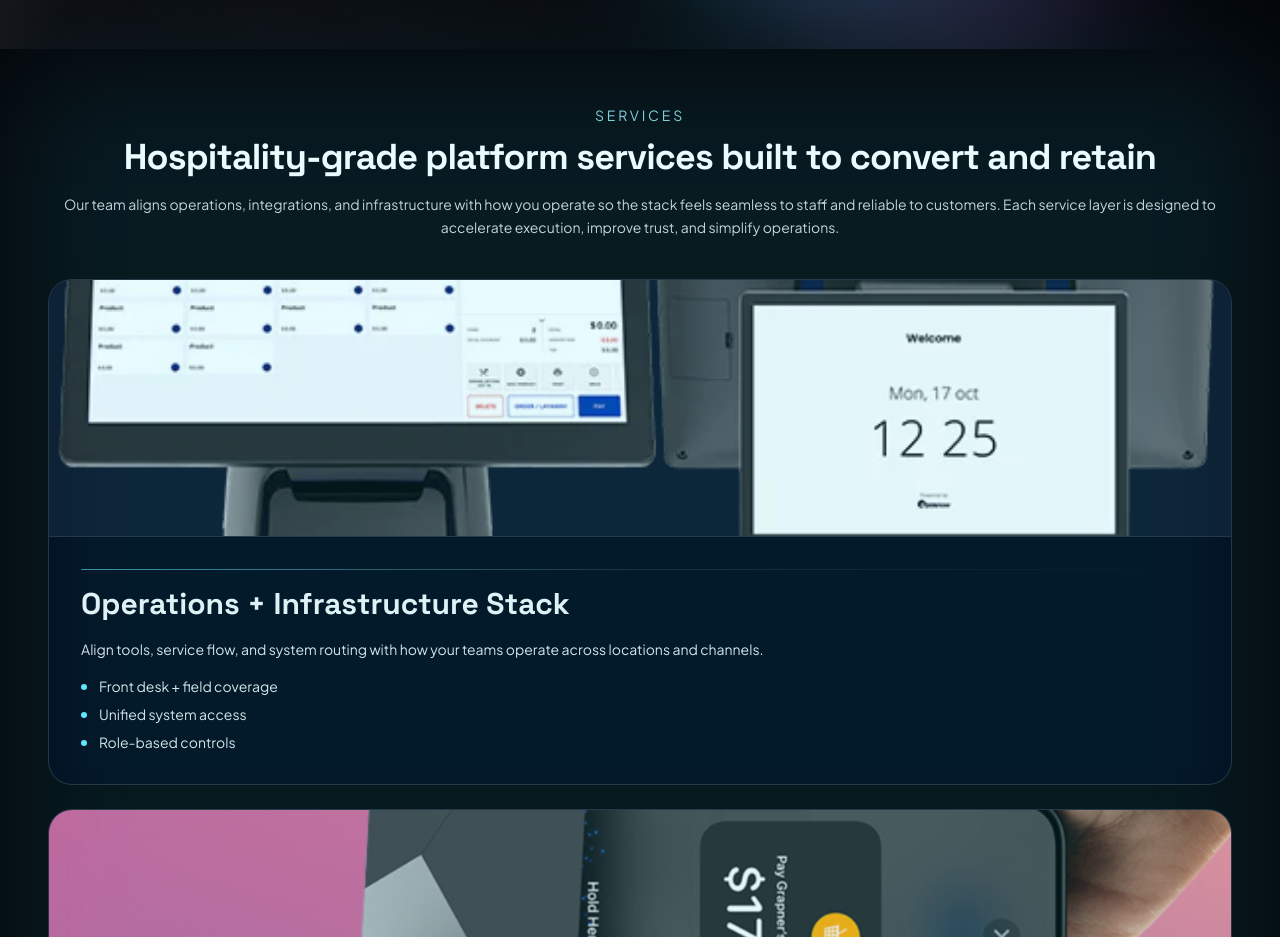
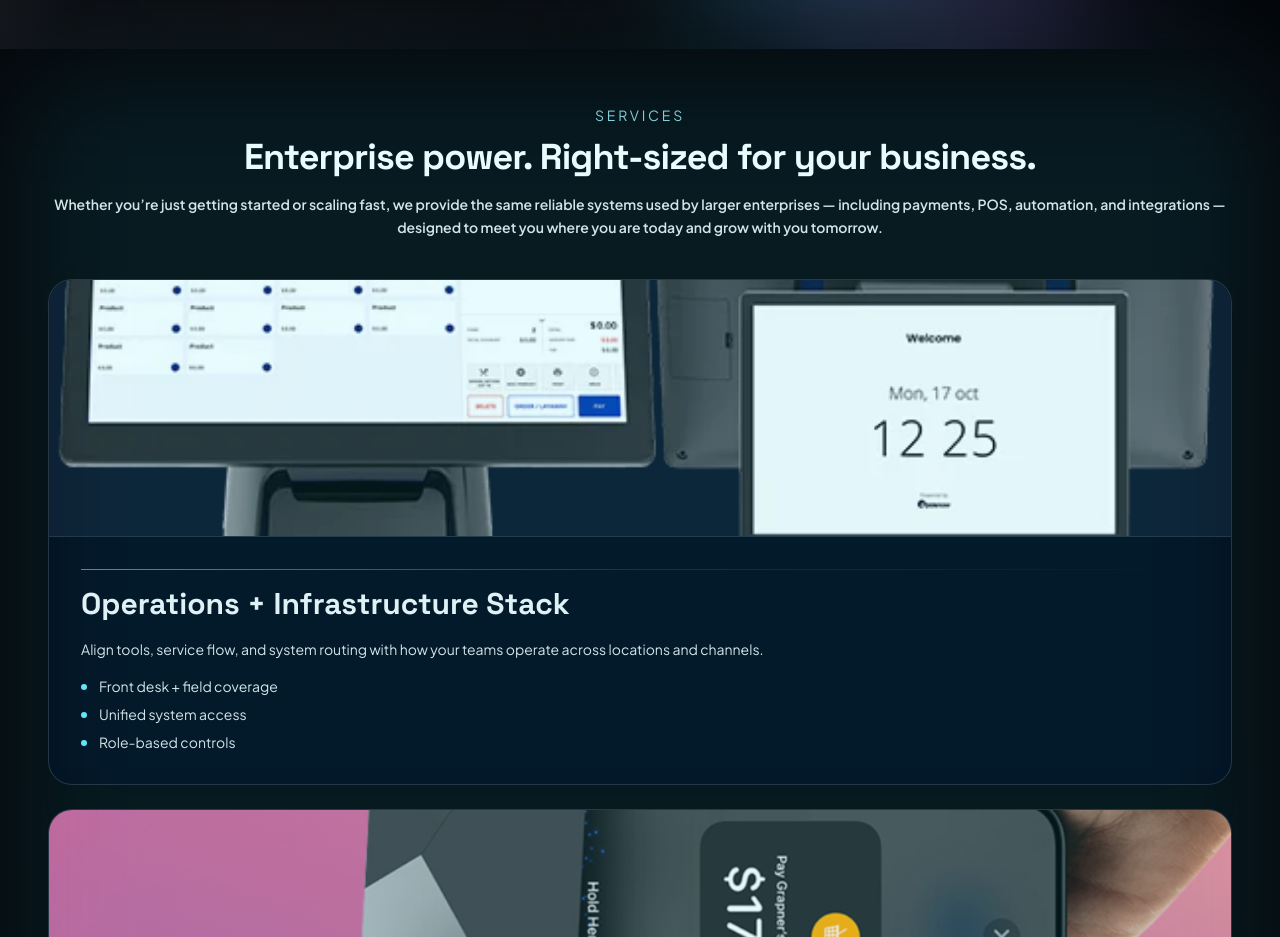
Before and after one commit to Revvitapps/next-pay, a Next.js app: page / in a window 1280 px wide. Shown: the part 820-1757 px from the top of the page. Built offline with nearby package versions, Linux system fonts and the light colour scheme.

Commit message:
Update services headline and subcopy

```diff
--- a/components/hero/HeroVisual.tsx
+++ b/components/hero/HeroVisual.tsx
@@ -52,12 +52,12 @@ export default function HeroVisual() {
       >
         <p className="text-sm uppercase tracking-[0.2em] text-cyan-200/85">Services</p>
         <h2 className="mt-3 font-heading text-3xl font-extrabold tracking-tight text-white md:text-4xl">
-          Hospitality-grade platform services built to convert and retain
+          Enterprise power. Right-sized for your business.
         </h2>
-        <p className="mt-4 text-sm leading-relaxed text-zinc-300">
-          Our team aligns operations, integrations, and infrastructure with how you operate so the stack feels
-          seamless to staff and reliable to customers. Each service layer is designed to accelerate execution,
-          improve trust, and simplify operations.
+        <p className="mt-4 text-sm font-semibold leading-relaxed text-white/90">
+          Whether you’re just getting started or scaling fast, we provide the same reliable systems used by larger
+          enterprises — including payments, POS, automation, and integrations — designed to meet you where you are
+          today and grow with you tomorrow.
         </p>
       </motion.div>
 
```
